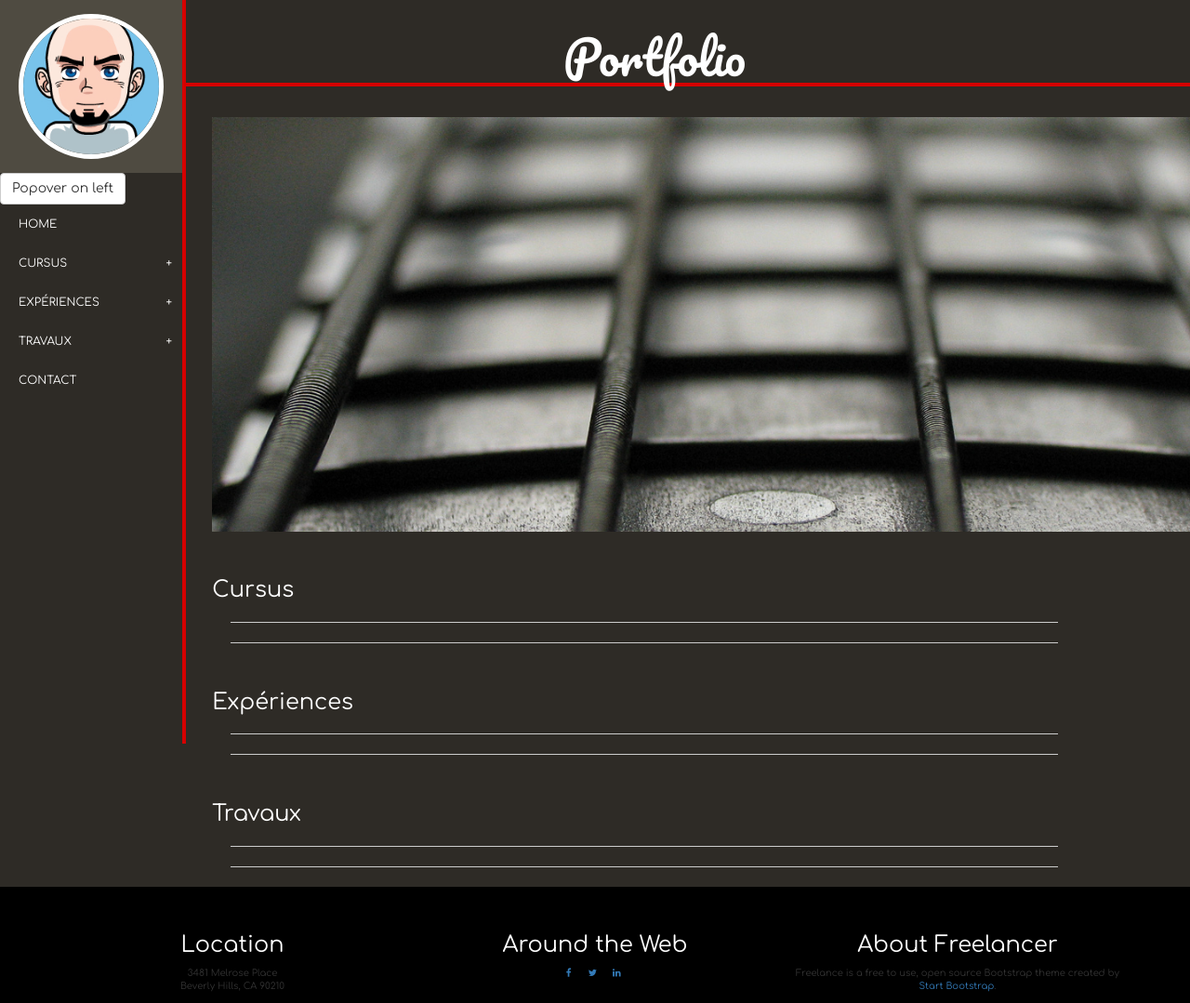
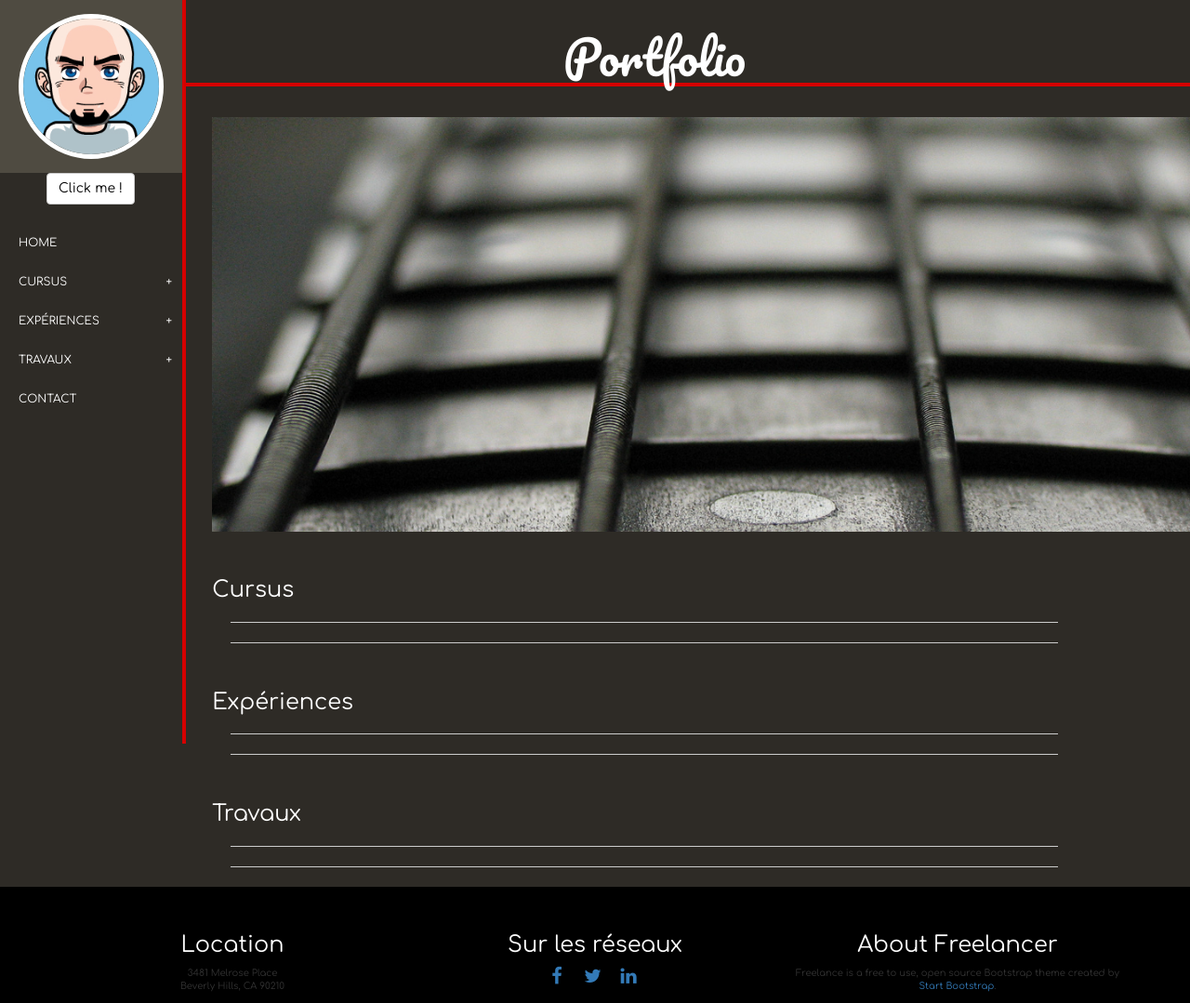
Before and after one commit to thomascav/cvThomas, a plain HTML site: page index.html in a window 1280 px wide. Shown: the top 1079 px of the page at 93% size. Drawn offline with nearby package versions, Linux system fonts and the light colour scheme.

Commit message:
solved popover pb

```diff
--- a/css/style.css
+++ b/css/style.css
@@ -220,9 +220,13 @@ navbar
   -moz-border-radius: 3px 0 0 3px;
   border-radius: 3px 0 0 3px;
 }
-.ids {
+#popover {
     margin-left: 50px;
     margin-bottom: 20px;
+    color: black;
+}
+.popover-title {
+    color: black;
 }
 /*==================================================
 /navbar
@@ -258,3 +262,11 @@ hr {
 footer {
     background-color: black;
 }
+/*.fa {
+    padding: 10px;
+    padding-left: 25px;
+    padding-right: 25px;
+    border: 5px solid white;
+    border-radius: 30px;
+    text-align: center;
+}*/
--- a/index.html
+++ b/index.html
@@ -17,6 +17,7 @@
         <link href='https://fonts.googleapis.com/css?family=Pacifico' rel='stylesheet' type='text/css'>
         <link href='https://fonts.googleapis.com/css?family=Comfortaa' rel='stylesheet' type='text/css'>
         <link href="font-awesome/css/font-awesome.min.css" rel="stylesheet" type="text/css">
+    <script src="js/vendor/jquery-1.11.3.min.js"></script>
         <script src="js/bootstrap.js"></script>
         <script src="js/vendor/modernizr-2.8.3.min.js"></script>
         <script src="js/script.js"></script>
@@ -36,8 +37,8 @@
                             </a>
                         </li>
                         <li>
-                            <button type="button" class="btn btn-default" data-container="body" data-toggle="popover" data-placement="right" data-content="Vivamus sagittis lacus vel augue laoreet rutrum faucibus.">
-                              Popover on left
+                            <button id="popover" type="button" class="btn btn-default" data-container="body" data-toggle="popover" title="Thomas Cavalar" data-placement="right" data-content="37 ans">
+                              Click me !
                             </button>
                         </li>
                         <li>
@@ -181,17 +182,17 @@
                         <p>3481 Melrose Place<br>Beverly Hills, CA 90210</p>
                     </div>
                     <div class="footer-col col-md-4">
-                        <h3>Around the Web</h3>
+                        <h3>Sur les réseaux</h3>
                         <ul class="list-inline">
                             <li>
-                                <a href="#" class="btn-social btn-outline"><i class="fa fa-fw fa-facebook"></i></a>
+                                <a href="#" class="btn-social btn-outline"><i class="fa fa-fw fa-facebook fa-2x"></i></a>
                             </li>
 
                             <li>
-                                <a href="#" class="btn-social btn-outline"><i class="fa fa-fw fa-twitter"></i></a>
+                                <a href="#" class="btn-social btn-outline"><i class="fa fa-fw fa-twitter fa-2x"></i></a>
                             </li>
                             <li>
-                                <a href="#" class="btn-social btn-outline"><i class="fa fa-fw fa-linkedin"></i></a>
+                                <a href="#" class="btn-social btn-outline"><i class="fa fa-fw fa-linkedin fa-2x"></i></a>
                             </li>
 
                         </ul>
@@ -204,12 +205,11 @@
             </div>
         </div>
     </footer>
-    <script src="https://ajax.googleapis.com/ajax/libs/jquery/1.11.3/jquery.min.js"></script>
-    <script>
+    <!-- <script src="https://ajax.googleapis.com/ajax/libs/jquery/1.11.3/jquery.min.js"></script> -->
+    <!-- <script>
         window.jQuery || document.write("<script src=" js / vendor / jquery - 1.11 .3.min.js "><\/script>")
-    </script>
+    </script> -->
     <script src="js/plugins.js"></script>
-    <script src="js/vendor/jquery-1.11.3.min.js"></script>
     <script src="js/main.js"></script>
 
     <!-- Google Analytics: change UA-XXXXX-X to be your site"s ID. -->
--- a/js/script.js
+++ b/js/script.js
@@ -1,3 +1,4 @@
-$(function () {
-  $('[data-toggle="popover"]').popover()
-})
+
+$(document).ready(function(){
+    $('[data-toggle="popover"]').popover();
+});
```
